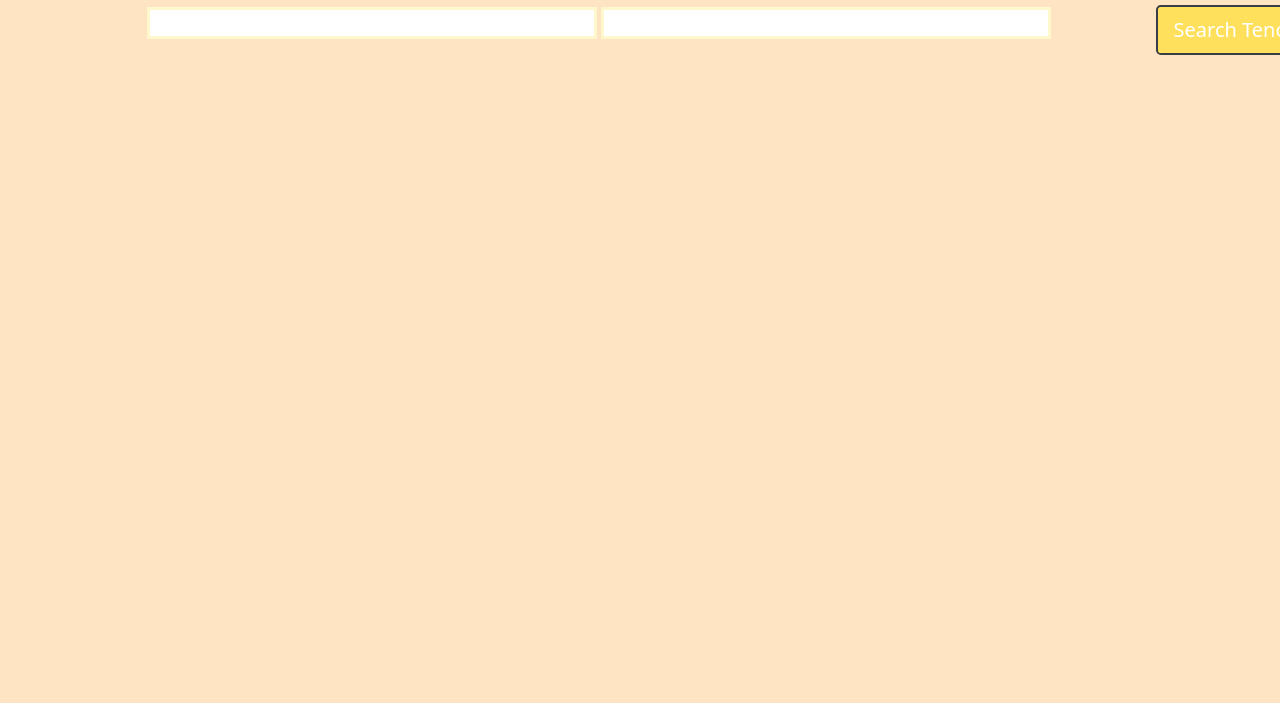
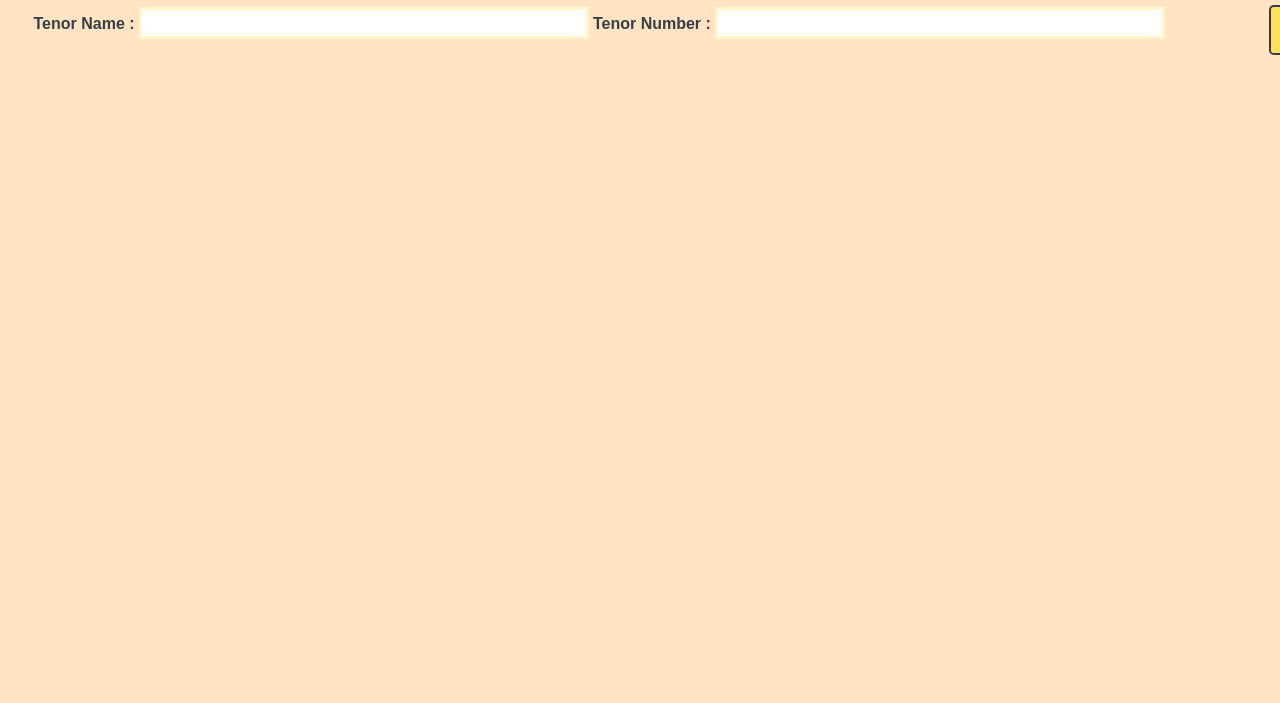
Before and after one commit to Fatih90FM91/tenorGift, a plain HTML site: page fatihIndex.html in a window 1280 px wide. Shown: the part 97-800 px from the top of the page. Drawn offline with nearby package versions, Linux system fonts and the light colour scheme.

Commit message:
some css&html adding

```diff
--- a/fatihIndex.html
+++ b/fatihIndex.html
@@ -17,8 +17,9 @@
 
 
     <h1>Tenor Gift</h1>
-
+    <label for="">Tenor Name : </label>
     <input type="text" id="input-tenor">
+    <label for="">Tenor Number : </label>
     <input type="number" id="input-tenor-number">
     <!-- <button type="submit" id="button-tenor">search</button> -->
     <button type="button" class="btn btn-primary btn-lg" id="button-tenor">Search Tenor Gift</button>
--- a/style.css
+++ b/style.css
@@ -7,6 +7,13 @@ body{
 h1{
     font-family: 'Franklin Gothic Medium', 'Arial Narrow', Arial, sans-serif;
     font-size: 70px;
+    color: #393E46;
+}
+
+label{
+    font-family: Arial, Helvetica, sans-serif;
+    font-weight: 20px;
+    font-weight: bolder;
     color: #393E46;
 }
 
```
